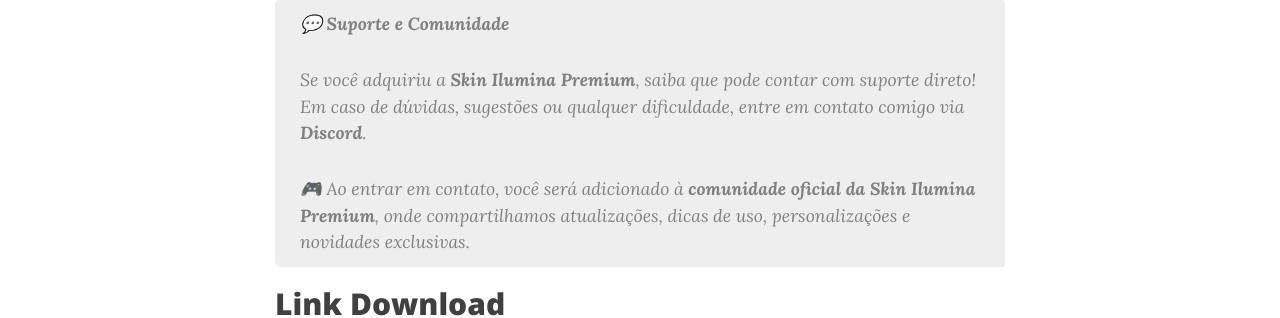
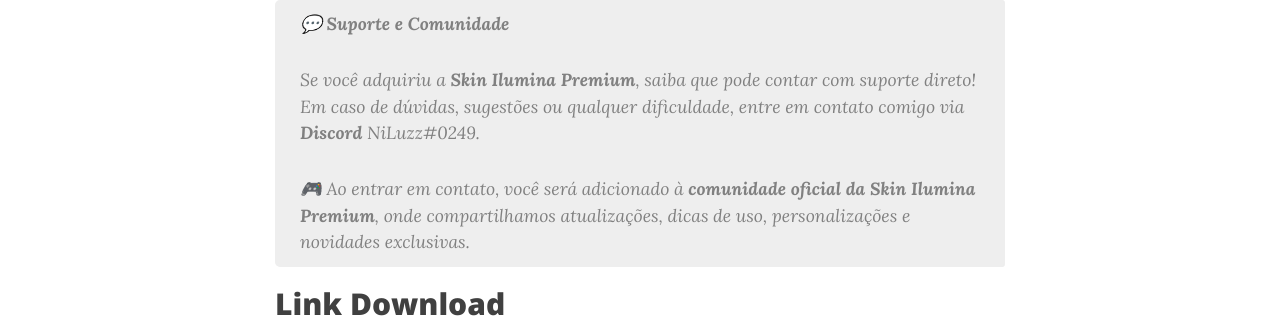
Before and after one commit to niluzz/ilumina-skin-latam, a Jekyll site: the page built from _posts/2025-07-05-iluminapremium.md, in a window 1280 px wide and 900 px high, scrolled down 3083 px. Shown: the part 139-457 px from the top of the window. Built offline with Jekyll 4.4.1, drawn with Linux system fonts in a browser that asks for light colours; comment, search, counter and statistics services are not loaded.

Commit message:
suporte2

```diff
--- a/_posts/2025-07-05-iluminapremium.md
+++ b/_posts/2025-07-05-iluminapremium.md
@@ -74,7 +74,7 @@
 > 💬 **Suporte e Comunidade**
 >
 > Se você adquiriu a **Skin Ilumina Premium**, saiba que pode contar com suporte direto!
-> Em caso de dúvidas, sugestões ou qualquer dificuldade, entre em contato comigo via **Discord**.
+> Em caso de dúvidas, sugestões ou qualquer dificuldade, entre em contato comigo via **Discord** NiLuzz#0249.
 >
 > 🎮 Ao entrar em contato, você será adicionado à **comunidade oficial da Skin Ilumina Premium**, onde compartilhamos atualizações, dicas de uso, personalizações e novidades exclusivas.
 >
```
